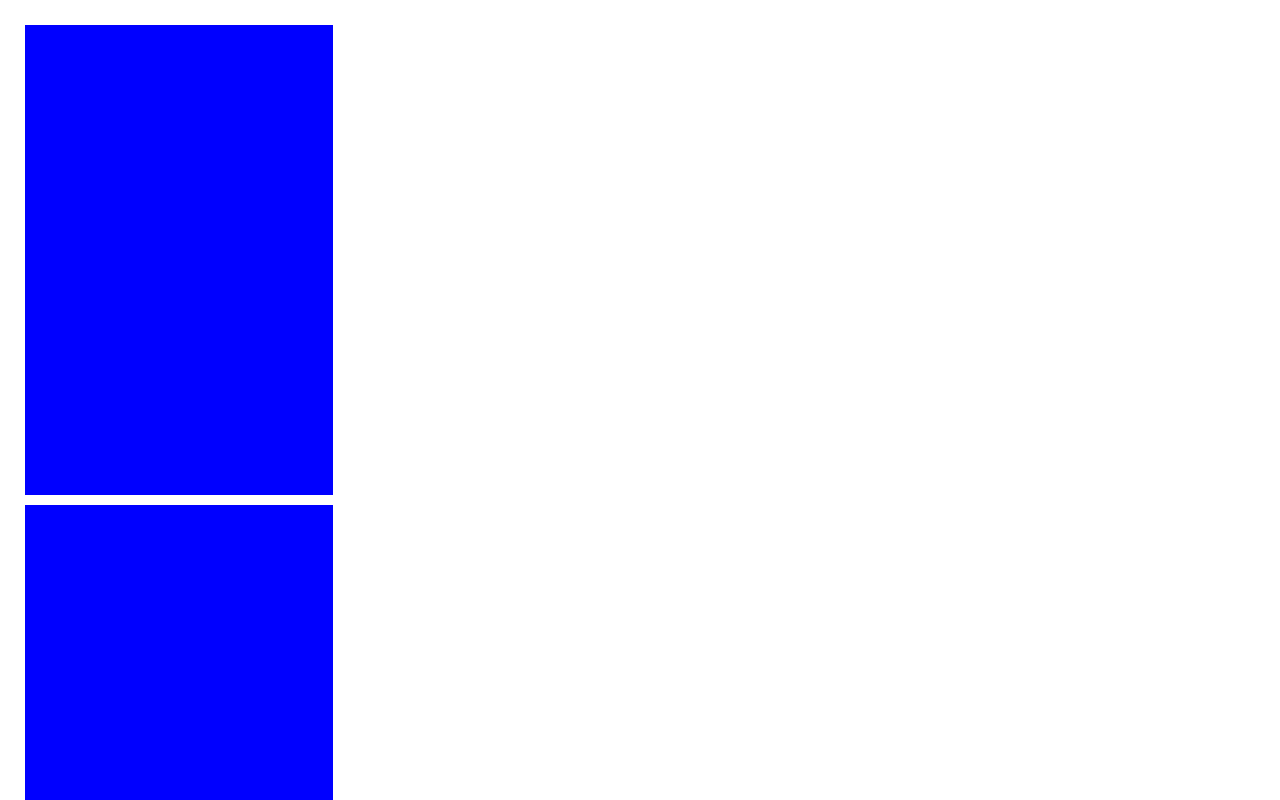
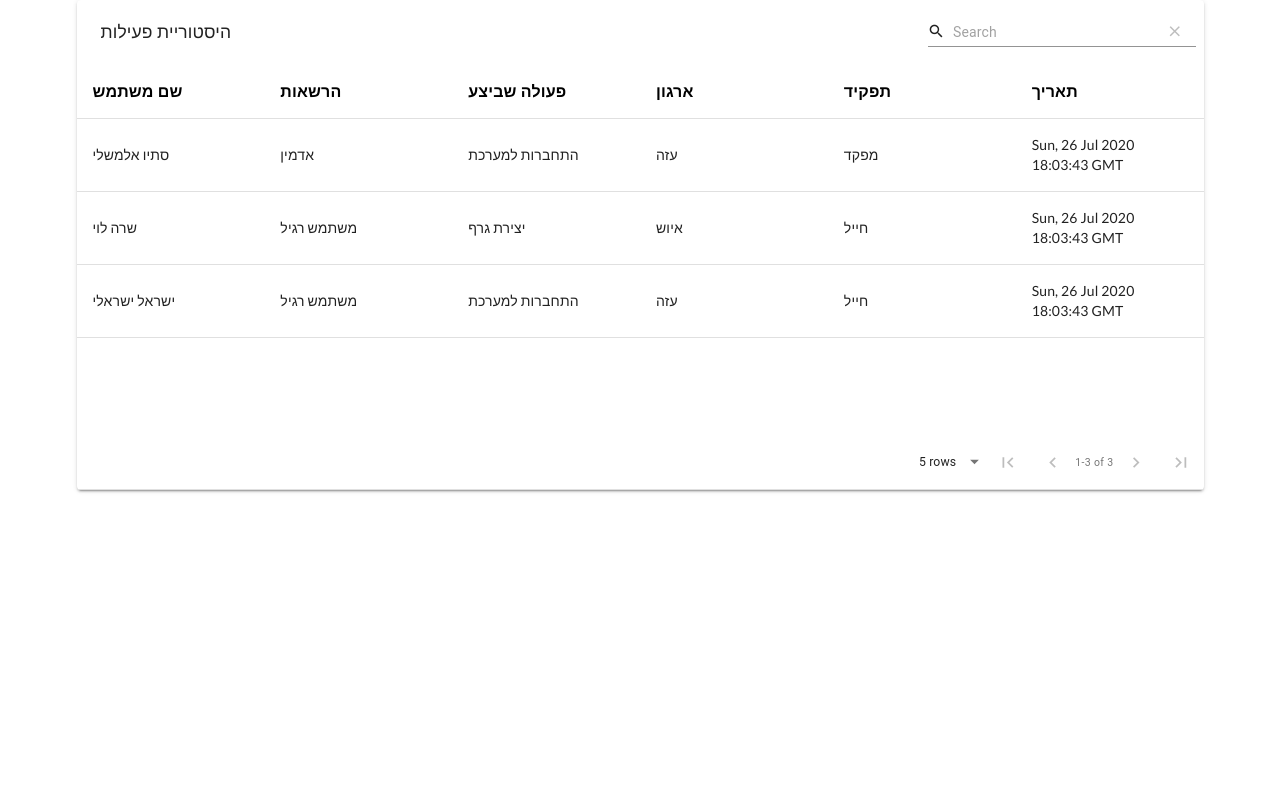
Before and after one commit to sela55/CGAT-Project, a React (Create React App) app: page / in a window 1280 px wide. Shown: the top 800 px of the page. Built offline with nearby package versions, Linux system fonts and the light colour scheme.

Commit message:
Table Configurations and state

```diff
--- a/package.json
+++ b/package.json
@@ -10,7 +10,7 @@
     "create-react-app": "^3.4.1",
     "highcharts": "^8.1.2",
     "highcharts-react-official": "^3.0.0",
-    "material-table": "^1.67.1",
+    "material-table": "^1.66.0",
     "react": "^16.13.1",
     "react-beautiful-dnd": "^13.0.0",
     "react-dom": "^16.13.1",
--- a/public/index.html
+++ b/public/index.html
@@ -10,6 +10,10 @@
       content="Web site created using create-react-app"
     />
     <link rel="stylesheet" href="https://fonts.googleapis.com/icon?family=Material+Icons"/>
+      <link
+      rel="stylesheet"
+      href="https://cdnjs.cloudflare.com/ajax/libs/semantic-ui/2.4.1/semantic.min.css"
+    />
     <link rel="apple-touch-icon" href="%PUBLIC_URL%/logo192.png" />
     <!--
       manifest.json provides metadata used when your web app is installed on a
--- a/src/components/Statistics/Statistics.js
+++ b/src/components/Statistics/Statistics.js
@@ -1,46 +1,47 @@
 import React from 'react';
+import MaterialTable from 'material-table';
 import './Statistics.css';
-import MaterialTable from 'material-table';
+import { API_DATA } from './api';
 
 class Statistics extends React.Component {
-  columns = [
-    { title: 'Name', field: 'name' },
-    { title: 'Surname', field: 'surname' },
-    { title: 'Operation', field: 'operation' },
-    { title: 'Date', field: 'date' },
-    { title: 'Birth', field: 'birthYear', type: 'numeric' },
-    {
-      title: 'Gender',
-      field: 'gender',
-      lookup: { 0: 'male', 1: 'female' },
-    },
-  ];
-  data = [
-    {
-      name: 'Stav',
-      surname: 'Elmashally',
-      operation: 'Login',
-      date: new Date().toUTCString(),
-      birthYear: 1992,
-      gender: 0,
-    },
-    {
-      name: 'Sara',
-      surname: 'Levi',
-      operation: 'Delete Graph',
-      date: new Date().toUTCString(),
-      birthYear: 1996,
-      gender: 1,
-    },
-  ];
+  state = { data: [], isLoading: true, selectedRow: null };
+
+  componentDidMount() {
+    // Will be an api call
+    setTimeout(() => {
+      this.setState({ data: API_DATA.data, isLoading: false });
+    }, 1000);
+  }
+
   render() {
     return (
-      <div style={{ maxWidth: '100%' }}>
+      <div className="ui container">
         <MaterialTable
-          columns={this.columns}
-          data={this.data}
-          options={{ search: true }}
-          title="History"
+          title="היסטוריית פעילות"
+          columns={[
+            { title: 'שם משתמש', field: 'userName' },
+            { title: 'הרשאות', field: 'permissions' },
+            { title: 'פעולה שביצע', field: 'operation' },
+            { title: 'ארגון', field: 'organization' },
+            { title: 'תפקיד', field: 'role' },
+            { title: 'תאריך', field: 'date' },
+          ]}
+          data={this.state.data}
+          onRowClick={(event, row) =>
+            this.setState({ selectedRow: row.tableData.id })
+          }
+          options={{
+            search: true,
+            actionsColumnIndex: -1,
+            headerStyle: { color: '#000', fontSize: '16px', fontWeight: 'bold' },
+            rowStyle: (rowData) => ({
+              backgroundColor:
+                this.state.selectedRow === rowData.tableData.id
+                  ? '#EEE'
+                  : '#FFF',
+            }),
+          }}
+          isLoading={this.state.isLoading}
         />
       </div>
     );
--- /dev/null
+++ b/src/components/Statistics/api.js
@@ -0,0 +1,28 @@
+export const API_DATA = {
+  data: [
+    {
+      userName: 'סתיו אלמשלי',
+      permissions: 'אדמין',
+      operation: 'התחברות למערכת',
+      organization: 'עזה',
+      role: 'מפקד',
+      date: new Date().toUTCString(),
+    },
+    {
+      userName: 'שרה לוי',
+      permissions: 'משתמש רגיל',
+      operation: 'יצירת גרף',
+      organization: 'איוש',
+      role: 'חייל',
+      date: new Date().toUTCString(),
+    },
+    {
+      userName: 'ישראל ישראלי',
+      permissions: 'משתמש רגיל',
+      operation: 'התחברות למערכת',
+      organization: 'עזה',
+      role: 'חייל',
+      date: new Date().toUTCString(),
+    },
+  ],
+};
--- a/src/index.js
+++ b/src/index.js
@@ -4,4 +4,4 @@ import App from './components/App';
 import Statistics from './components/Statistics/Statistics';
 
 
-ReactDOM.render(<App />, document.getElementById('root'));
+ReactDOM.render(<Statistics />, document.getElementById('root'));
```
Also changed, not shown: 1 other file (tests, documents, lock files or other folders).
